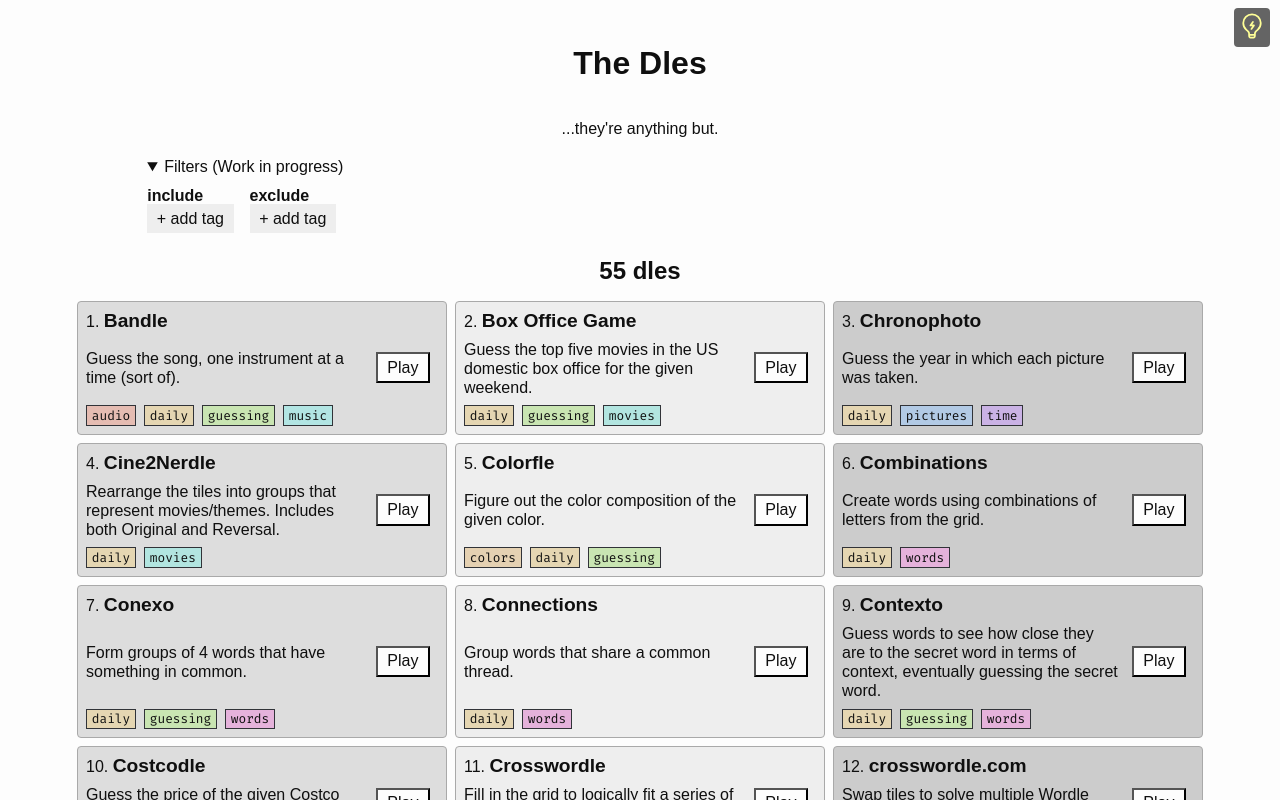
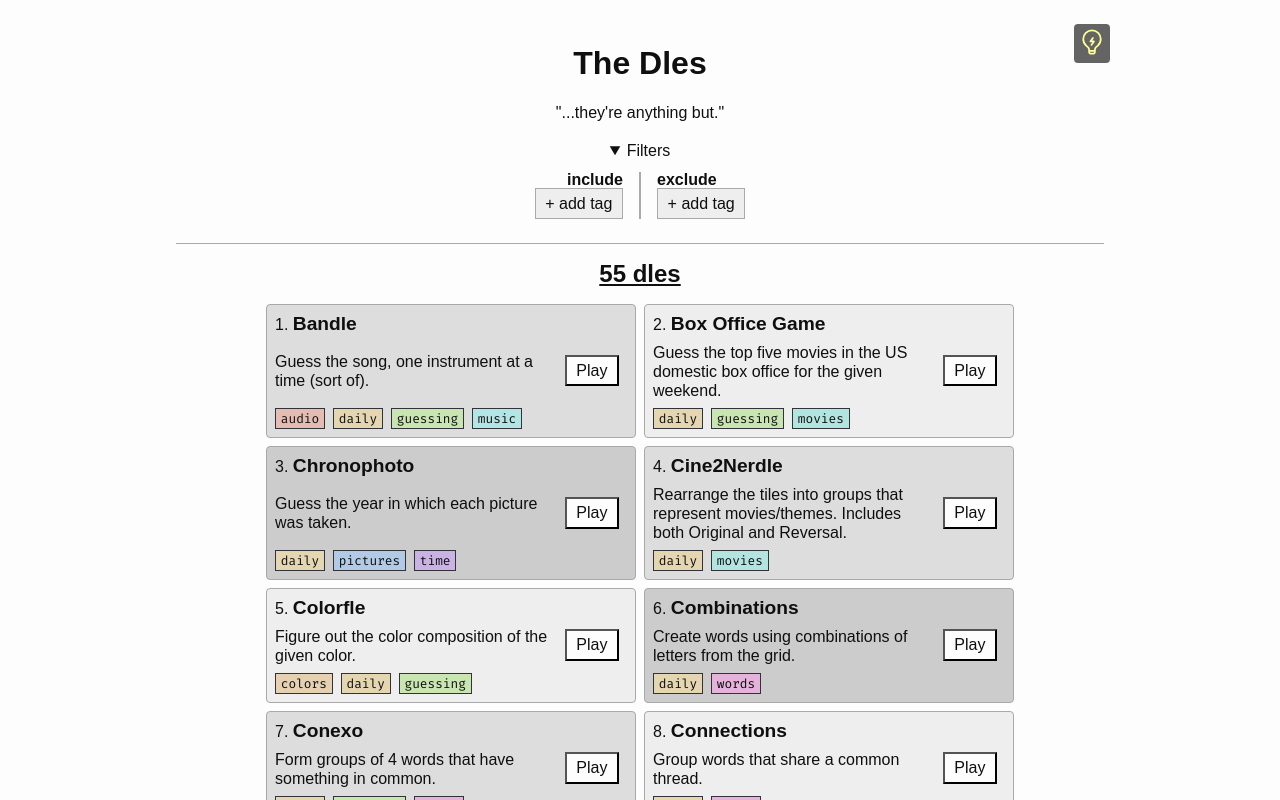
Before and after one commit to aukspot/dles, a SvelteKit app: page / in a window 1280 px wide. Shown: the top 800 px of the page. Built offline with nearby package versions, Linux system fonts and the light colour scheme.

Commit message:
Set up stores for dles and tags.

```diff
--- a/src/routes/+layout.svelte
+++ b/src/routes/+layout.svelte
@@ -4,9 +4,8 @@
 </script>
 
 <div class="app">
-  <Header />
-
   <main>
+    <Header />
     <slot />
   </main>
 </div>
@@ -24,8 +23,9 @@
     flex-direction: column;
     padding: 1rem;
     width: 100%;
-    max-width: 80rem;
+    max-width: 60rem;
     margin: 0 auto;
     box-sizing: border-box;
+    position: relative;
   }
 </style>
--- a/src/routes/+page.svelte
+++ b/src/routes/+page.svelte
@@ -1,14 +1,17 @@
 <script>
   import DleCard from "./DleCard.svelte";
-  import dles from "../data/dles.json";
+  import dles_json from "../data/dles.json";
   import Filters from "./Filters.svelte";
+  import { dles, filteredDles, allTags } from "../stores";
 
-  let allTags = dles
+  $dles = dles_json;
+  $filteredDles = dles_json;
+
+  $allTags = $dles
     .map((dle) => dle.tags)
     .flat()
     .filter((x, i, a) => a.indexOf(x) == i)
     .sort();
-  let filtered_dles = dles;
 </script>
 
 <svelte:head>
@@ -20,11 +23,11 @@
 </svelte:head>
 
 <h1>The Dles</h1>
-<p>...they're anything but.</p>
-<Filters tags={allTags} />
-<h2>{filtered_dles.length} dles</h2>
+<p>"...they're anything but."</p>
+<Filters />
+<h2>{$filteredDles.length} dles</h2>
 <ol>
-  {#each dles as dle, i}
+  {#each $filteredDles as dle, i}
     <DleCard {dle} i={i + 1}></DleCard>
   {/each}
 </ol>
@@ -37,7 +40,15 @@
   }
 
   h2 {
+    padding-top: 1rem;
     margin-bottom: 0;
+    border-top: 1px solid darkgray;
+    text-decoration: underline;
+  }
+
+  p {
+    margin: 0;
+    padding-bottom: 1rem;
   }
 
   ol {
--- a/src/routes/Dropdown.svelte
+++ b/src/routes/DropdownExclude.svelte
@@ -1,13 +1,13 @@
 <script>
   import FilterTagGroup from "./FilterTagGroup.svelte";
-  export let tags;
+  export let tags = ["maps"];
 </script>
 
 <div class="dropdownContainer">
-  <label for="checkbox" class="not-selectable pointer addButton">
+  <label for="checkboxExclude" class="not-selectable pointer addButton">
     <div class="plusButton">+ add tag</div>
   </label>
-  <input id="checkbox" class="filterCheckbox" type="checkbox" />
+  <input id="checkboxExclude" class="filterCheckbox" type="checkbox" />
   <div id="includedTagsChoices" class="dropdown">
     <FilterTagGroup {tags} />
   </div>
@@ -25,12 +25,7 @@
     justify-content: center;
     padding: 0.5rem;
   }
-  .plusButton {
-    background-color: var(--color-card-bg-1);
-    border-color: darkgray;
-    padding: 0.3rem 0.6rem;
-    cursor: pointer;
-  }
+
   .dropdownContainer {
     position: relative;
   }
--- /dev/null
+++ b/src/routes/DropdownInclude.svelte
@@ -0,0 +1,51 @@
+<script>
+  import FilterTagGroup from "./FilterTagGroup.svelte";
+  import { allTags, includedTags } from "../stores";
+
+  let tags = $allTags.filter((tag) => !$includedTags.includes(tag));
+  console.log(tags);
+  $includedTags.push("daily");
+  console.log(tags);
+</script>
+
+<div class="dropdownContainer">
+  <label for="checkboxInclude" class="not-selectable pointer addButton">
+    <div class="plusButton">+ add tag</div>
+  </label>
+  <input id="checkboxInclude" class="filterCheckbox" type="checkbox" />
+  <div id="includedTagsChoices" class="dropdown">
+    <FilterTagGroup {tags} />
+  </div>
+</div>
+
+<style>
+  .filterCheckbox {
+    display: none;
+  }
+  .filterCheckbox:checked + div {
+    display: flex;
+    flex-wrap: wrap;
+    gap: 0.5rem;
+    width: 50%;
+    justify-content: center;
+    padding: 0.5rem;
+  }
+  .dropdownContainer {
+    /* position: relative; */
+  }
+  :global(.dropdown) {
+    display: none;
+    list-style: none;
+    width: 30rem;
+  }
+  .dropdown {
+    padding-left: 0.5rem;
+    position: absolute;
+    width: 100px;
+    background-color: white;
+    margin: 0;
+    box-shadow: 1px 1px 3px 0px rgba(0, 0, 0, 0.75);
+    -webkit-box-shadow: 1px 1px 3px 0px rgba(0, 0, 0, 0.75);
+    -moz-box-shadow: 1px 1px 3px 0px rgba(0, 0, 0, 0.75);
+  }
+</style>
--- a/src/routes/FilterTagGroup.svelte
+++ b/src/routes/FilterTagGroup.svelte
@@ -1,12 +1,12 @@
 <script>
-  import DleTag from "./DleTag.svelte";
+  import FilterTag from "./FilterTag.svelte";
 
   export let tags;
 </script>
 
 <div>
   {#each tags as name}
-    <DleTag {name}></DleTag>
+    <FilterTag {name}></FilterTag>
   {/each}
 </div>
 
--- a/src/routes/Filters.svelte
+++ b/src/routes/Filters.svelte
@@ -1,12 +1,14 @@
 <script>
-  import Dropdown from "./Dropdown.svelte";
-
-  export let tags = ["daily", "music"];
+  import DropdownInclude from "./DropdownInclude.svelte";
+  import DropdownExclude from "./DropdownExclude.svelte";
 </script>
 
 <details id="filterDetails" style="padding: 0.25rem" open>
-  <summary class="not-selectable pointer" style="margin-bottom: 0.75rem">
-    Filters (Work in progress)
+  <summary
+    class="not-selectable pointer"
+    style="margin-bottom: 0.75rem; text-align: center; cursor: pointer"
+  >
+    Filters
   </summary>
   <div
     style="
@@ -22,24 +24,27 @@
         <strong>include</strong>
       </div>
       <div id="includedTagsList" class="tagsList">
-        <Dropdown {tags} />
+        <DropdownInclude />
       </div>
     </div>
+
+    <div style="background-color: darkgray; width: 2px;"></div>
+
     <div style="display: flex; flex-direction: column;">
       <div id="excludeLabel" class="filterLabel">
         <strong>exclude</strong>
       </div>
       <div id="includedTagsList" class="tagsList">
-        <Dropdown {tags} />
+        <DropdownExclude />
       </div>
     </div>
   </div>
 </details>
 
 <style>
-  details {
-    width: 80%;
+  details[open] {
     margin: auto;
+    padding: 1rem;
   }
   .tagsList {
     display: flex;
@@ -48,4 +53,8 @@
     flex-wrap: wrap;
     line-height: 1.2;
   }
+  #includeLabel {
+    display: flex;
+    justify-content: end;
+  }
 </style>
--- a/src/routes/styles.css
+++ b/src/routes/styles.css
@@ -37,3 +37,10 @@
 	-ms-user-select: none;
 	user-select: none;
   }
+
+  .plusButton {
+    background-color: var(--color-card-bg-1);
+    border: 1px solid darkgray;
+    padding: 0.3rem 0.6rem;
+    cursor: pointer;
+  }
--- /dev/null
+++ b/src/stores.js
@@ -0,0 +1,8 @@
+import { writable } from "svelte/store";
+
+export const alert = writable("This variable is stored!");
+export const dles = writable([])
+export let filteredDles = writable([])
+export let allTags = writable([])
+export let includedTags = writable([])
+export let excludedTags = writable([])
```
Also changed, not shown: 29 other files (tests, documents, lock files or other folders).
